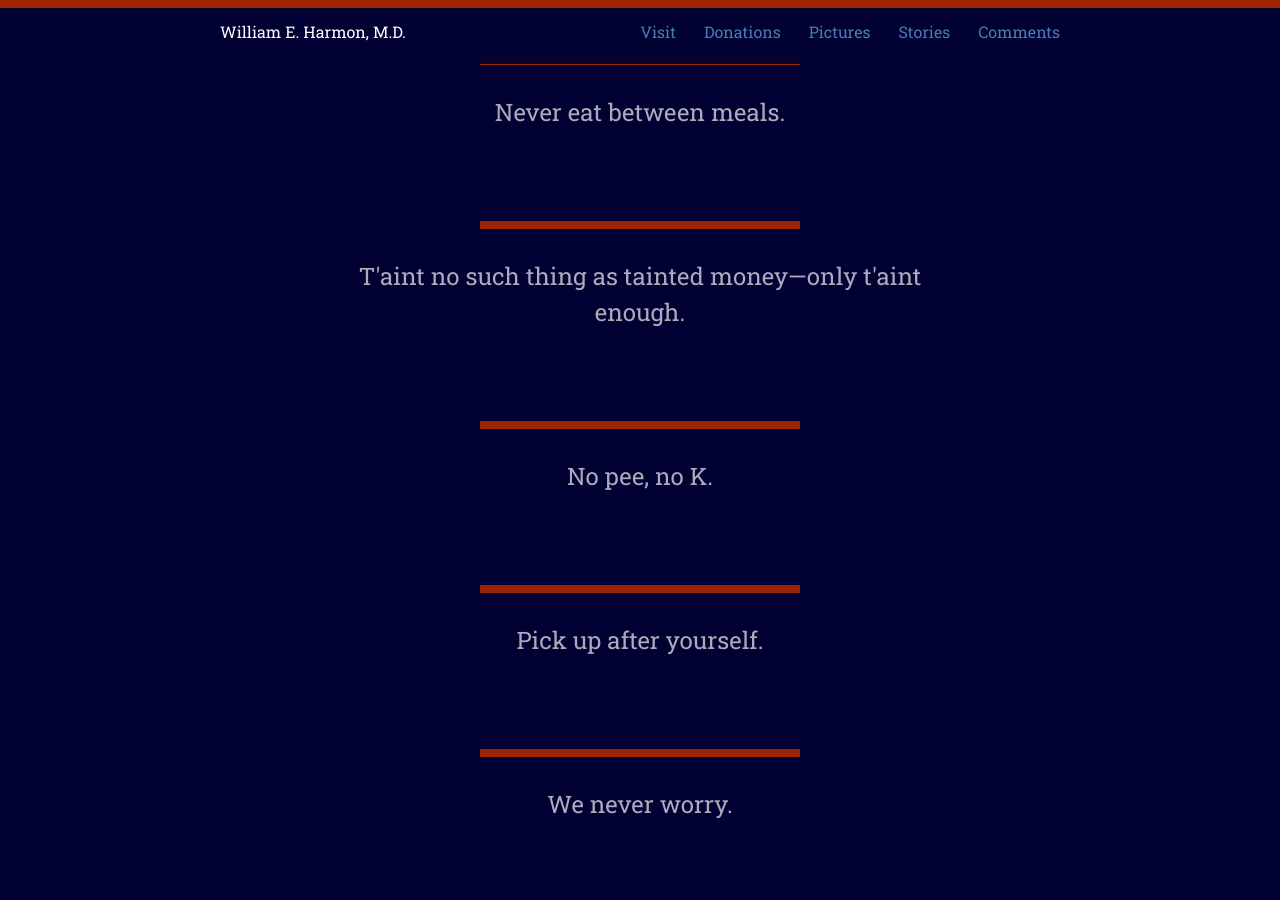
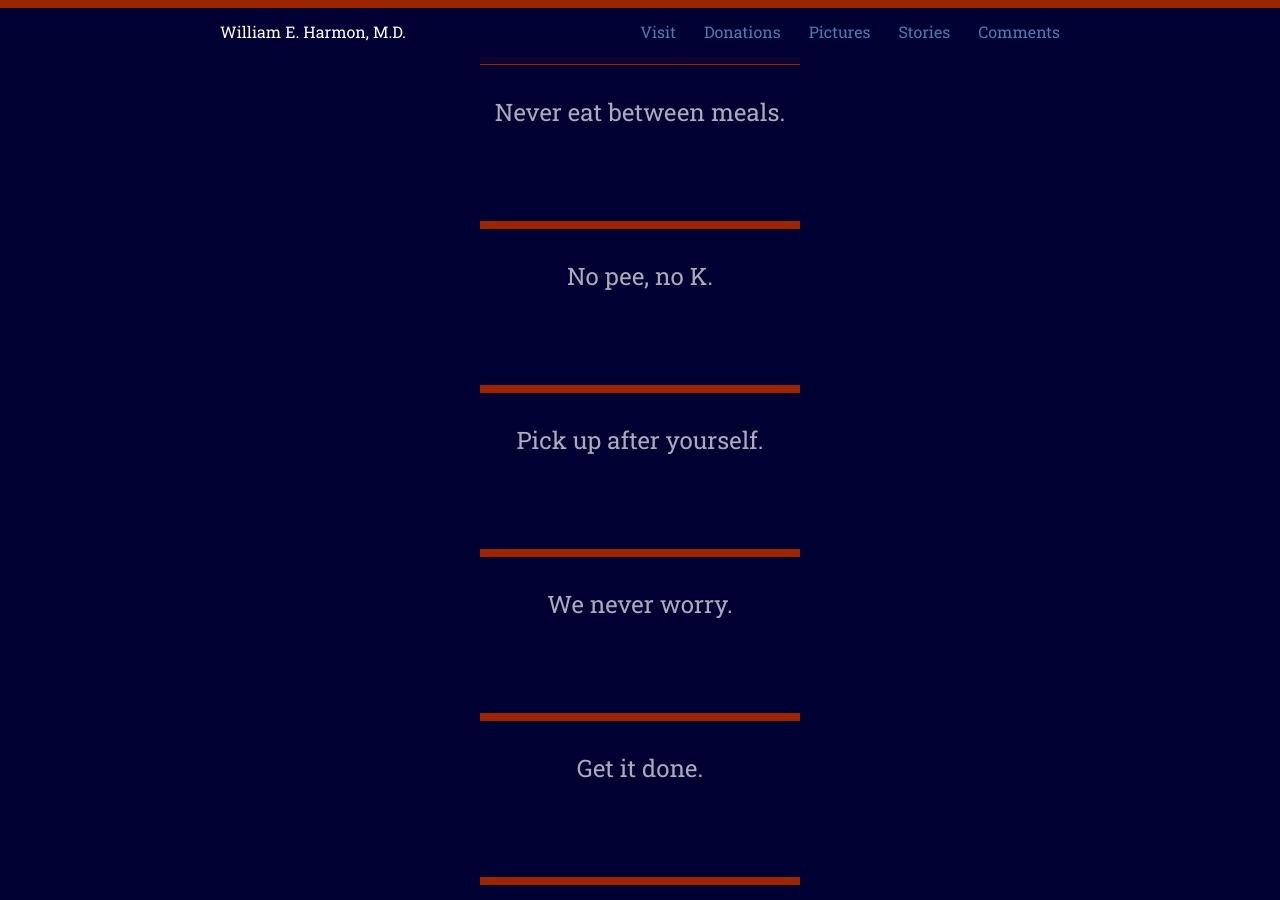
Before and after one commit to ianli/williamharmonmd.com, a Jekyll site: the page built from stories.html, in a window 1280 px wide and 900 px high, scrolled down 9843 px. Built offline with Jekyll 4.4.1, drawn with Linux system fonts in a browser that asks for light colours; nearby versions of some CDN libraries; comment, search, counter and statistics services are not loaded.

Commit message:
Remove a quote

```diff
--- a/_data/quotes.yml
+++ b/_data/quotes.yml
@@ -13,7 +13,6 @@
 - quote: Never ever eat in front of the television.
 - quote: Always eat sitting down.
 - quote: Never eat between meals.
-- quote: "T'aint no such thing as tainted money&mdash;only t'aint enough."
 - quote: "No pee, no K."
 - quote: Pick up after yourself.
 - quote: We never worry.
```
